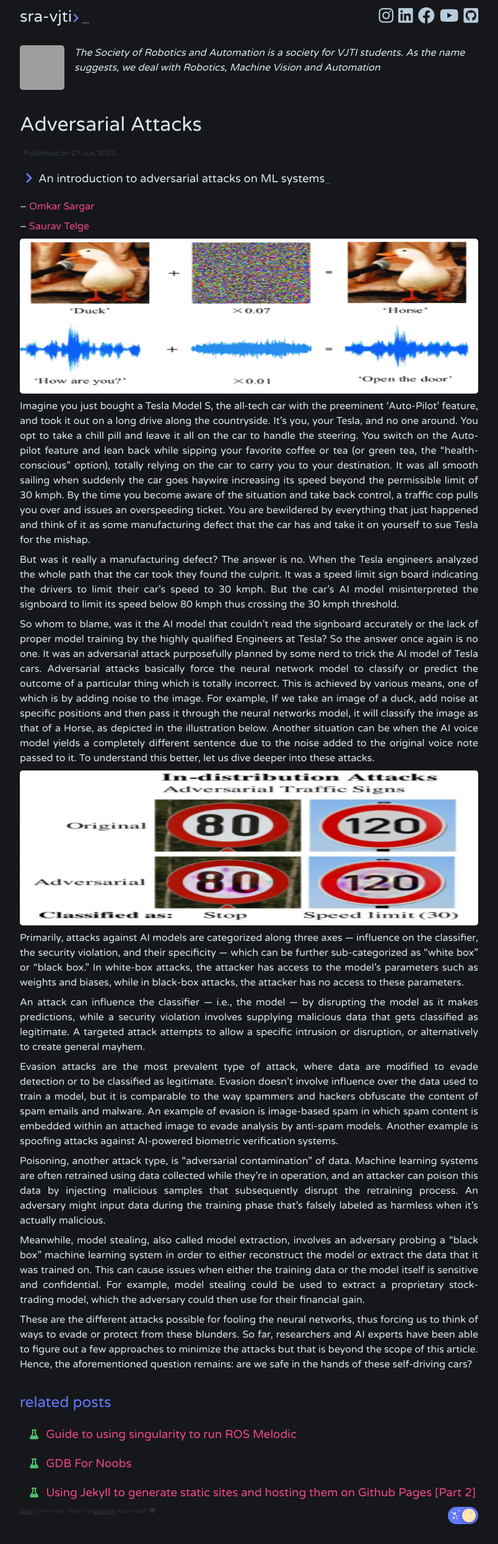
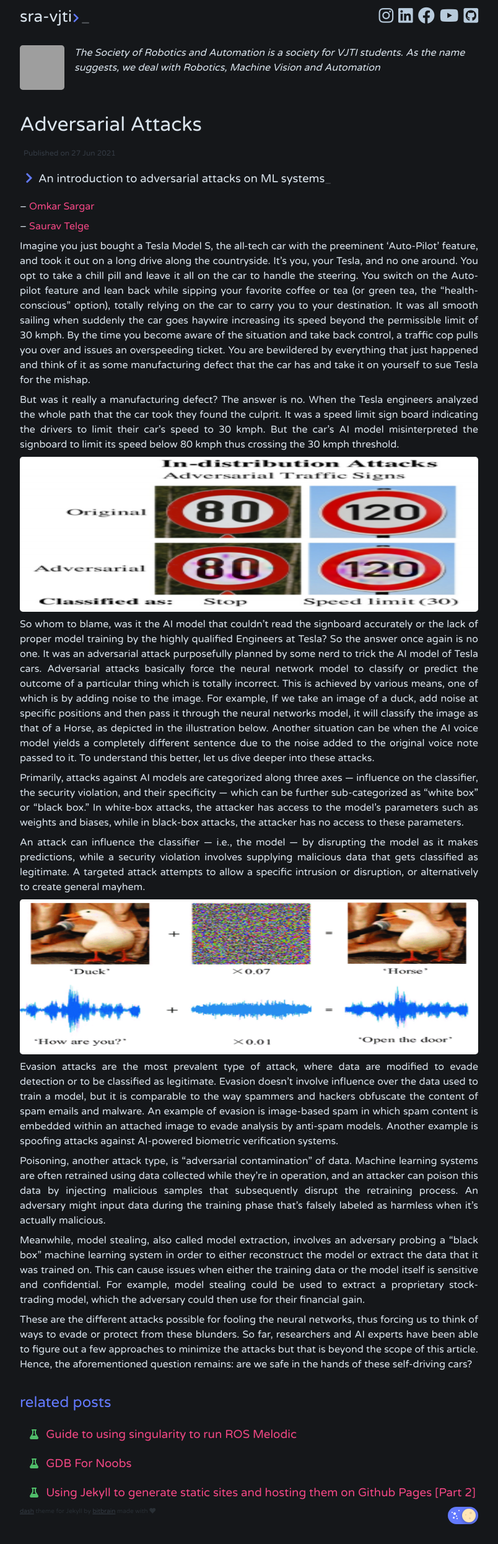
Before and after one commit to SRA-VJTI/blog, a Jekyll site: the page built from _posts/2021-06-27-adversarial-attacks.md, in a window 1280 px wide. Shown: the whole page at 62% size, without its empty margins (238-1042 px from the left). Built offline with Jekyll 4.4.1, drawn with Linux system fonts in a browser that asks for light colours; grey boxes are pictures that could not be loaded.

Commit message:
change image positions

```diff
--- a/_posts/2021-06-27-adversarial-attacks.md
+++ b/_posts/2021-06-27-adversarial-attacks.md
@@ -9,7 +9,6 @@
 
 -- [Saurav Telge](https://github.com/SauravTelge)
 
-<p align="center"><img width="600" height="250" src="/assets/posts/adversarial-attacks/duck.png"></p>
 
 {: style="text-align: justify"}
 Imagine you just bought a Tesla Model S, the all-tech car with the preeminent ‘Auto-Pilot’ feature, and took it out on a long drive along the countryside. It’s you, your Tesla, and no one around. You opt to take a chill pill and leave it all on the car to handle the steering. You switch on the Auto-pilot feature and lean back while sipping your favorite coffee or tea (or green tea, the “health-conscious” option), totally relying on the car to carry you to your destination. It was all smooth sailing when suddenly the car goes haywire increasing its speed beyond the permissible limit of 30 kmph. By the time you become aware of the situation and take back control, a traffic cop pulls you over and issues an overspeeding ticket. You are bewildered by everything that just happened and think of it as some manufacturing defect that the car has and take it on yourself to sue Tesla for the mishap.
@@ -17,16 +16,18 @@
 {: style="text-align: justify"}
 But was it really a manufacturing defect? The answer is no. When the Tesla engineers analyzed the whole path that the car took they found the culprit. It was a speed limit sign board indicating the drivers to limit their car’s speed to 30 kmph. But the car’s AI model misinterpreted the signboard to limit its speed below 80 kmph thus crossing the 30 kmph threshold.
 
+<p align="center"><img width="600" height="250" src="/assets/posts/adversarial-attacks/speed_limit.png"></p>
+
 {: style="text-align: justify"}
 So whom to blame, was it the AI model that couldn’t read the signboard accurately or the lack of proper model training by the highly qualified Engineers at Tesla? So the answer once again is no one. It was an adversarial attack purposefully planned by some nerd to trick the AI model of Tesla cars. Adversarial attacks basically force the neural network model to classify or predict the outcome of a particular thing which is totally incorrect. This is achieved by various means, one of which is by adding noise to the image. For example, If we take an image of a duck, add noise at specific positions and then pass it through the neural networks model, it will classify the image as that of a Horse, as depicted in the illustration below. Another situation can be when the AI voice model yields a completely different sentence due to the noise added to the original voice note passed to it. To understand this better, let us dive deeper into these attacks.
-
-<p align="center"><img width="600" height="250" src="/assets/posts/adversarial-attacks/speed_limit.png"></p>
 
 {: style="text-align: justify"}
 Primarily, attacks against AI models are categorized along three axes — influence on the classifier, the security violation, and their specificity — which can be further sub-categorized as “white box” or “black box.” In white-box attacks, the attacker has access to the model’s parameters such as weights and biases, while in black-box attacks, the attacker has no access to these parameters.
 
 {: style="text-align: justify"}
 An attack can influence the classifier — i.e., the model — by disrupting the model as it makes predictions, while a security violation involves supplying malicious data that gets classified as legitimate. A targeted attack attempts to allow a specific intrusion or disruption, or alternatively to create general mayhem.
+
+<p align="center"><img width="600" height="250" src="/assets/posts/adversarial-attacks/duck.png"></p>
 
 {: style="text-align: justify"}
 Evasion attacks are the most prevalent type of attack, where data are modified to evade detection or to be classified as legitimate. Evasion doesn’t involve influence over the data used to train a model, but it is comparable to the way spammers and hackers obfuscate the content of spam emails and malware. An example of evasion is image-based spam in which spam content is embedded within an attached image to evade analysis by anti-spam models. Another example is spoofing attacks against AI-powered biometric verification systems.
```
